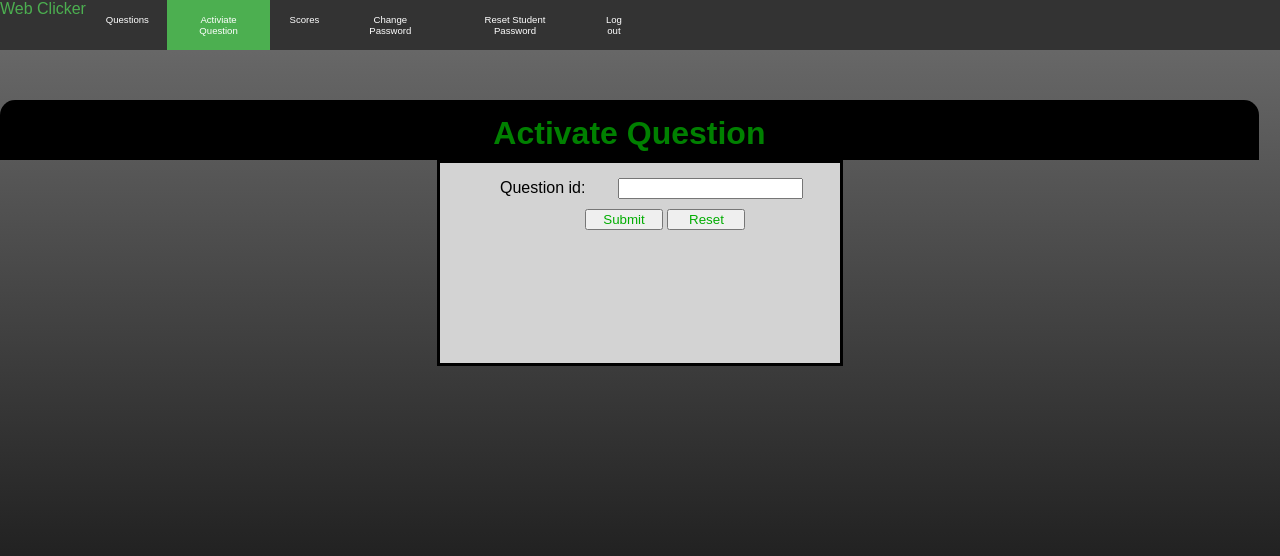
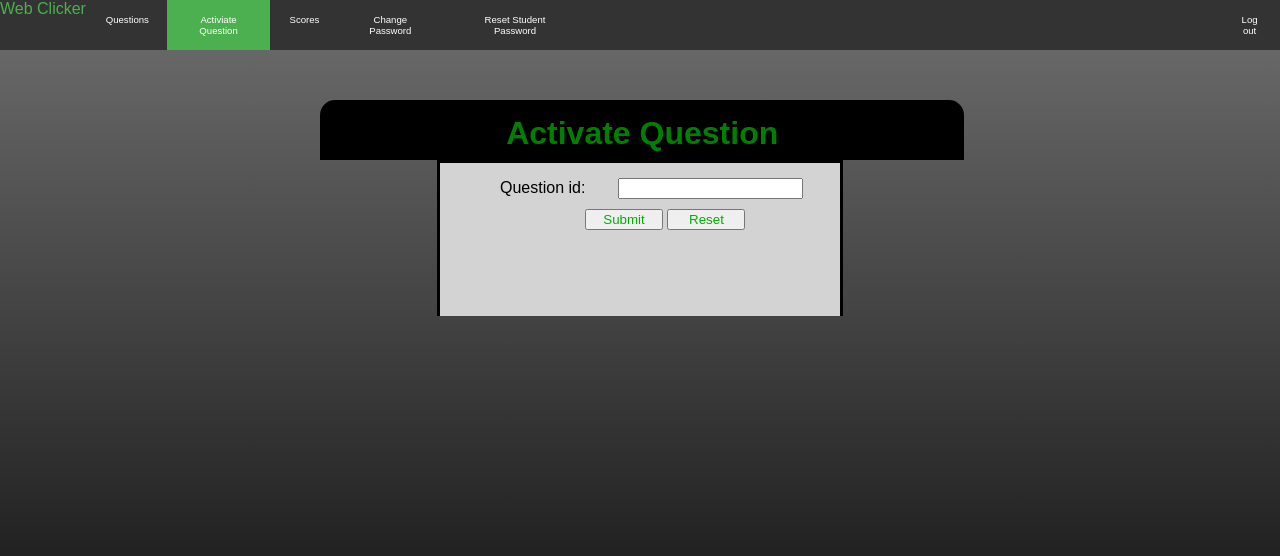
Before and after one commit to LazyFish77/web-clicker, a PHP site: page /Instructor/display-question.php in a window 1280 px wide. Shown: the top 556 px of the page. Run offline with PHP 8.4, Linux system fonts and the light colour scheme; the visitor is signed in with stand-in values (Sample User, id 1).

Commit message:
fix(nav): fix logout not appearing to the right

```diff
--- a/Client/General/instructor-nav.php
+++ b/Client/General/instructor-nav.php
@@ -30,12 +30,12 @@
 ?>
 <div>
     <ul class="ui-nav-ul">
-        <li class="ui-nav-li ui-nav-label">Web Clicker</li>
-        <li class="ui-nav-li"><a class="ui-nav-li-a <?PHP echo $isQuestionsActive; ?>" href="../Instructor/create-question.php">Questions</a></li>
-        <li class="ui-nav-li"><a class="ui-nav-li-a <?PHP echo $isActivateActive; ?>" href="../Instructor/display-question.php">Activiate Question</a></li>
-        <li class="ui-nav-li"><a class="ui-nav-li-a <?PHP echo $isScoresActive; ?>" href="../Instructor/scores.php">Scores</a></li>
-        <li class="ui-nav-li"><a class="ui-nav-li-a <?PHP echo $isChangePassActive; ?>" href="../General/change-password.php">Change Password</a></li>
-        <li class="ui-nav-li"><a class="ui-nav-li-a <?PHP echo $isResetPassActive; ?>" href="../Instructor/reset-student-password.php">Reset Student Password</a></li>
-        <li class="ui-nav-li"><a class="ui-nav-li-a ui-nav-right" href="../logout.php">Log out</a></li>
+        <li class="ui-nav-left ui-nav-label">Web Clicker</li>
+        <li class="ui-nav-left"><a class="ui-nav-li-a <?PHP echo $isQuestionsActive; ?>" href="../Instructor/create-question.php">Questions</a></li>
+        <li class="ui-nav-left"><a class="ui-nav-li-a <?PHP echo $isActivateActive; ?>" href="../Instructor/display-question.php">Activiate Question</a></li>
+        <li class="ui-nav-left"><a class="ui-nav-li-a <?PHP echo $isScoresActive; ?>" href="../Instructor/scores.php">Scores</a></li>
+        <li class="ui-nav-left"><a class="ui-nav-li-a <?PHP echo $isChangePassActive; ?>" href="../General/change-password.php">Change Password</a></li>
+        <li class="ui-nav-left"><a class="ui-nav-li-a <?PHP echo $isResetPassActive; ?>" href="../Instructor/reset-student-password.php">Reset Student Password</a></li>
+        <li class="ui-nav-right"><a class="ui-nav-li-a ui-nav-right" href="../logout.php">Log out</a></li>
     </ul>
 </div>
--- a/Client/Instructor/display-question.php
+++ b/Client/Instructor/display-question.php
@@ -17,8 +17,8 @@
 
 <body>
     <?php require_once("../General/instructor-nav.php") ?>
-    <div id="flexbox">
-        <div>
+    <div class="flexbox">
+        <div class="flexchild">
             <h1 class="loginheader">Activate Question</h1>
             <form id="mediumform" class="container" action="activate-question.php" method="POST">
                 <div>
--- a/Client/Styles/default-theme.css
+++ b/Client/Styles/default-theme.css
@@ -347,7 +347,7 @@ li {
     background-color: #333;
 }
 
-.ui-nav-li {
+.ui-nav-left {
     float: left;
 }
 
```
Also changed, not shown: Client/General/student-nav.php (+5 -5 lines).
